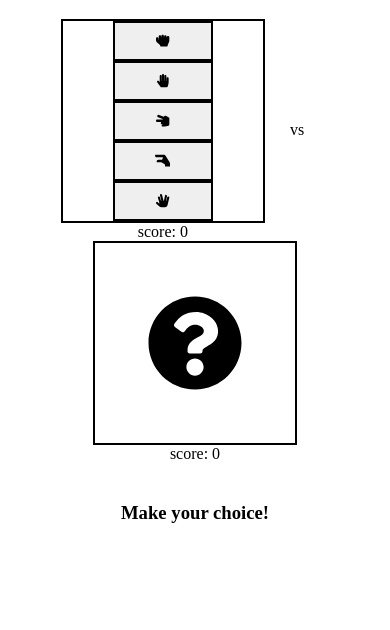
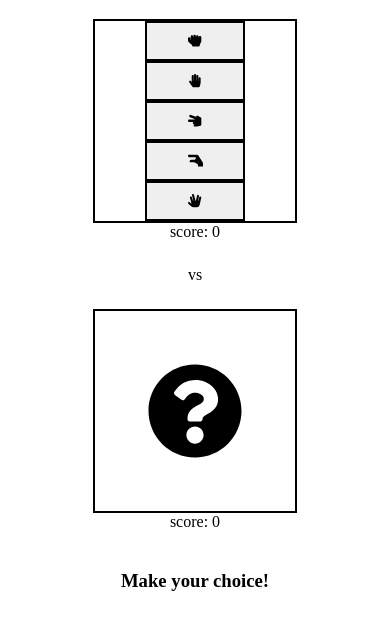
Before and after one commit to RyanSmith97/RockPaperScissors, a React app: page / in a window 390 px wide. Shown: the part 98-728 px from the top of the page. Built offline with nearby package versions, Linux system fonts and the light colour scheme.

Commit message:
fixed scaling

```diff
--- a/src/index.css
+++ b/src/index.css
@@ -18,6 +18,12 @@
     align-items: center;
     justify-content: center;
   }
+
+@media screen and (max-width: 600px){
+    .row{
+        flex-direction: column;
+    }
+}
 
 .column{
     flex-direction: column;
--- a/src/index.js
+++ b/src/index.js
@@ -121,7 +121,7 @@ class Game extends React.Component{
                         </div>
                     </div>
 
-                    <div className="vs">
+                    <div className="vs column">
                         vs
                     </div>
 
```
